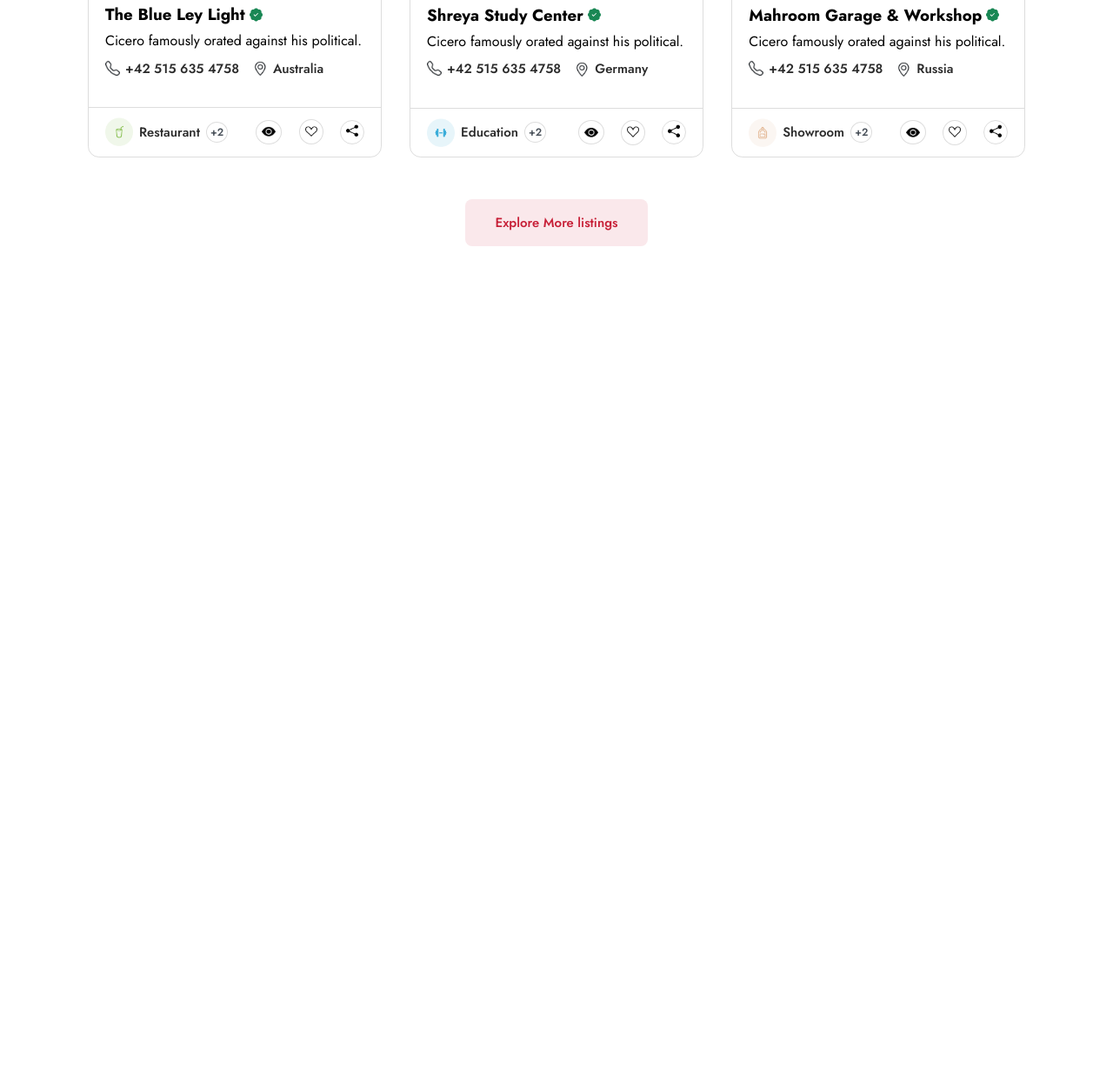
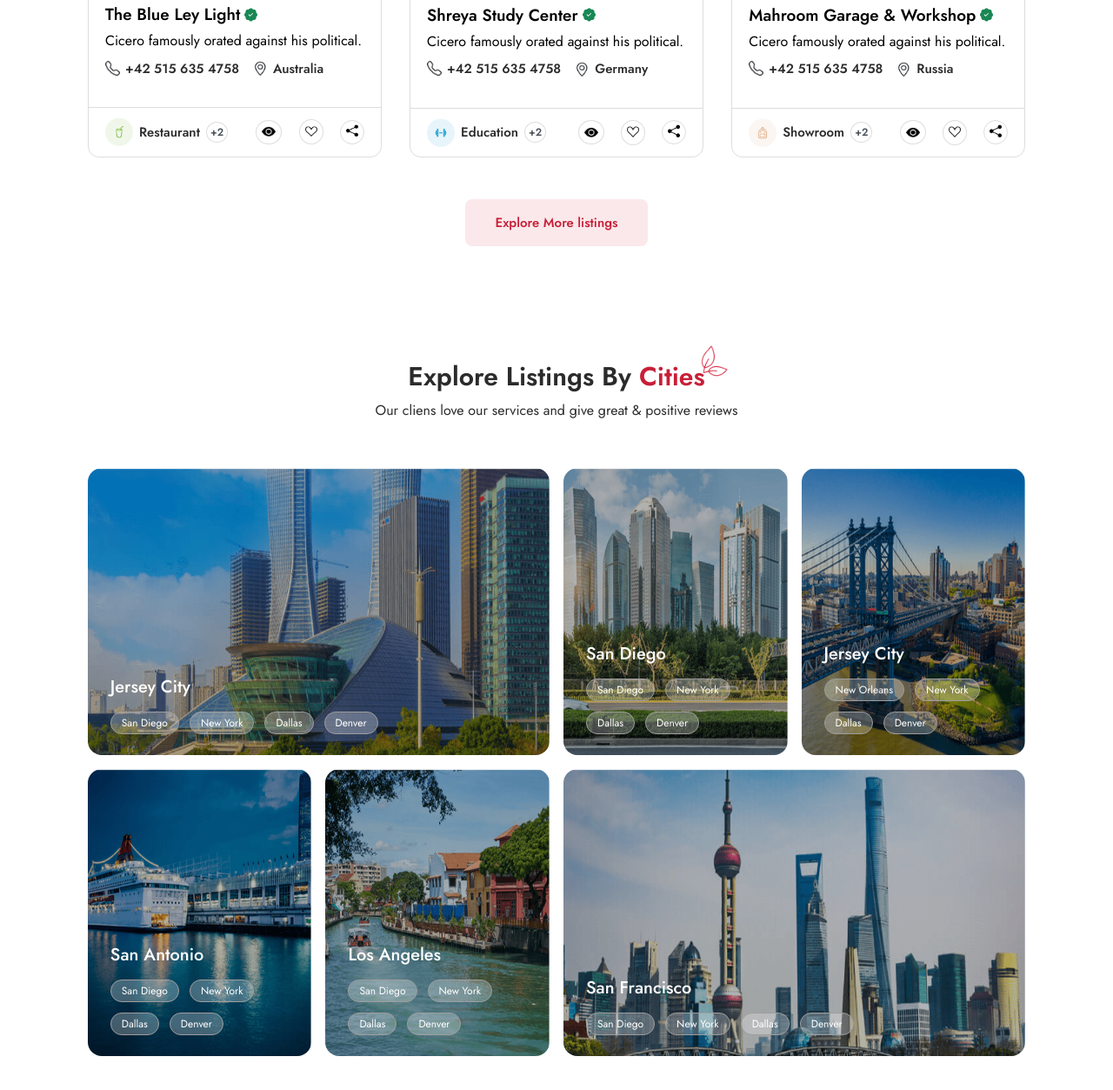
Before and after one commit to nuhailfayez/DineFind, a plain HTML site: page index.html in a window 1280 px wide. Shown: the part 2474-3727 px from the top of the page at 87% size. Before the commit the page ends 2821 px from the top, so only its background shows below. Drawn offline with Linux system fonts and the light colour scheme.

Commit message:
listings by cities section

```diff
--- a/index.html
+++ b/index.html
@@ -487,7 +487,91 @@
           <a href="#" class="moreListings">Explore More listings</a>
     </section>
 
+   <!-- Listings By Cities section -->
 
+   <section class="Cities_section">
+       <div class="category_heading">
+               <div class="category_heading_text">
+                    <h2>Explore Listings By <span>Cities</span></h2>
+                    <div class="headbg"><img src="images/headbg.png" alt=""></div>
+               </div>
+               <p>Our cliens love our services and give great & positive reviews</p>
+       </div>
+       <div class="parent_grid">
+            <div class="child child-1">
+                <img src="images/Citie1.png" alt="">
+                <div class="overlay_div">
+                    <p>Jersey City</p>
+                    <div class="img_span">
+                         <span>San Diego</span>
+                         <span>New York</span>
+                         <span>Dallas</span>
+                         <span>Denver</span>
+                    </div>
+                </div>
+            </div>
+            <div class="child child-2">
+                <img src="images/Citie2.png" alt="">
+                <div class="overlay_div">
+                    <p>San Diego</p>
+                    <div class="img_span">
+                         <span>San Diego</span>
+                         <span>New York</span>
+                         <span>Dallas</span>
+                         <span>Denver</span>
+                    </div>
+                </div>
+            </div>
+            <div class="child child-3">
+                <img src="images/Citie3.png" alt="">
+                <div class="overlay_div">
+                    <p>Jersey City</p>
+                    <div class="img_span">
+                         <span>New Orleans</span>
+                         <span>New York</span>
+                         <span>Dallas</span>
+                         <span>Denver</span>
+                    </div>
+                </div>
+            </div>
+            <div class="child child-4">
+                <img src="images/Cities4.png" alt="">
+                <div class="overlay_div">
+                    <p>San Antonio</p>
+                    <div class="img_span">
+                         <span>San Diego</span>
+                         <span>New York</span>
+                         <span>Dallas</span>
+                         <span>Denver</span>
+                    </div>
+                </div>
+            </div>
+            <div class="child child-5">
+                <img src="images/Cities5.png" alt="">
+                <div class="overlay_div">
+                    <p>Los Angeles</p>
+                    <div class="img_span">
+                         <span>San Diego</span>
+                         <span>New York</span>
+                         <span>Dallas</span>
+                         <span>Denver</span>
+                    </div>
+                </div>
+            </div>
+            <div  class="child child-6">
+                <img src="images/Cities6.png" alt="">
+                <div class="overlay_div">
+                    <p>San Francisco</p>
+                    <div class="img_span">
+                         <span>San Diego</span>
+                         <span>New York</span>
+                         <span>Dallas</span>
+                         <span>Denver</span>
+                    </div>
+                </div>
+            </div>
+       </div>
+   </section>
 
 
 </body>
--- a/style.css
+++ b/style.css
@@ -451,6 +451,11 @@ nav{
     margin: 0.3rem 0;
 }
 
+.listings_heading h3{
+    font-weight: 550;
+    font-size: clamp(16px, 5vw, 19px);
+}
+
 .listings_heading{
     display: flex;
     align-items: center;
@@ -613,6 +618,86 @@ nav{
 }
 
 
+/* Listings By Cities section */
+.Cities_section{
+    padding: 4rem 1.3rem;
+    max-width: 1400px;
+    margin: auto;
+}
+
+.parent_grid{
+   display: grid;
+   grid-template-columns: repeat(12, 1fr);
+   gap: 1rem;
+   margin: 3rem 0;
+}
+
+.child-1{
+    grid-column: span 6;
+}
+
+.child-2{
+    grid-column: span 3;
+}
+
+.child-3{
+    grid-column: span 3;
+}
+
+.child-4{
+    grid-column: span 3;
+}
+
+.child-5{
+    grid-column: span 3;
+}
+
+.child-6{
+    grid-column: span 6;
+}
+
+.child {
+    position: relative;
+    height: 330px;
+}
+
+.overlay_div{
+    position: absolute;
+    bottom: 10px;
+    left: 20px;
+    color: white;
+}
+
+.overlay_div p{
+    font-size: 20px;
+    font-weight: 500;
+    margin-left: 6px;
+}
+
+.child img{
+    width: 100%;
+    height: 100%;
+    border-radius: 1rem;
+}
+
+.img_span{
+    display: flex;
+    flex-wrap: wrap;
+    align-items: center;
+    margin: 0.5rem 0;
+}
+
+.img_span span{
+    display: inline-block;
+    margin: 0 2px;
+    font-size: 12px;
+    color: white;
+    background-color: #f7f7f744;
+    padding: 3px 12px;
+    border-radius: 2rem;
+    border: 1px solid #9e9d9d;
+    margin: 6px 6px;
+}
 
 
 
@@ -634,7 +719,12 @@ nav{
 
   .trending_section{
     max-width: 1120px;
-}
+ }
+
+  .Cities_section{
+    max-width: 1120px;
+ }
+
 
   .hiddenCategory{
     display: flex;
@@ -676,6 +766,30 @@ nav{
     grid-template-columns: repeat(2, 1fr);
    }
 
+   .child-1{
+    grid-column: span 6;
+  }
+
+  .child-2{
+    grid-column: span 6;
+  }
+
+  .child-3{
+    grid-column: span 6;
+  }
+
+  .child-4{
+    grid-column: span 6;
+  }
+
+  .child-5{
+    grid-column: span 6;
+  }
+
+   .child-6{
+    grid-column: span 6;
+  }
+
 
 }
 
@@ -705,4 +819,9 @@ nav{
     padding: 0.9rem;
 }
 
+
+   .child{
+    grid-column: span 12;
+   }
+
 }
```
